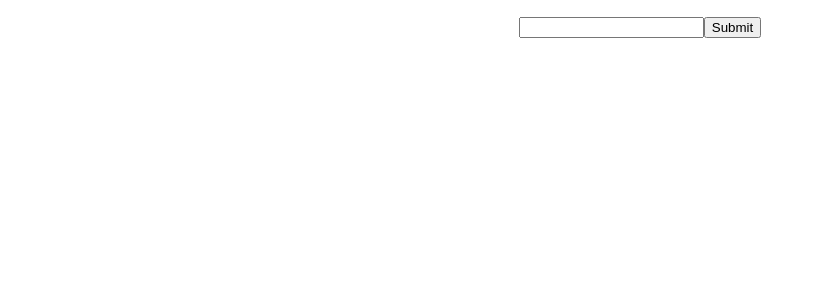
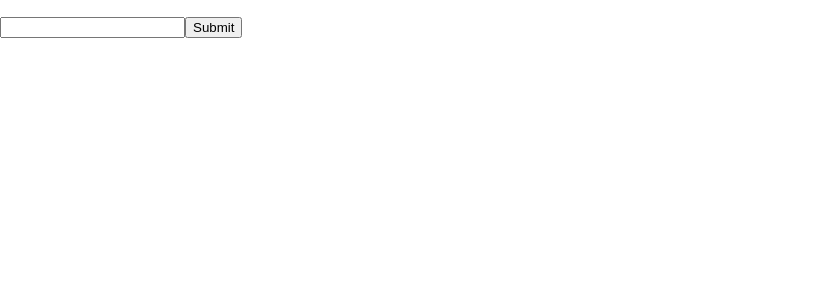
Before and after one commit to abaruah117/calhacks-react, a React (Create React App) app: page / in a window 1280 px wide. Shown: the top 300 px of the page, without its empty margins (0-824 px from the left). Built offline with nearby package versions, Linux system fonts and the light colour scheme; the HTML template or start-up script is replaced by a standard one.

Commit message:
remove form usage

```diff
--- a/src/App.js
+++ b/src/App.js
@@ -16,8 +16,7 @@ class App extends Component {
       curr_item: event.target.value
     });
   }
-  createList(event) {
-    event.preventDefault()
+  createList() {
     this.setState({
       curr_item: "",
       items: this.state.items.concat(this.state.curr_item)
@@ -31,10 +30,8 @@ class App extends Component {
             <Item key={index} text={item} />
           ))}
         </ul>
-        <form className="App" onSubmit={this.createList}>
          <input value={this.state.curr_item} onChange={this.handleItem} />
-         <button>Submit</button>
-       </form>
+         <button onClick={this.createList}>Submit</button>
       </div>
     );
   }
```
